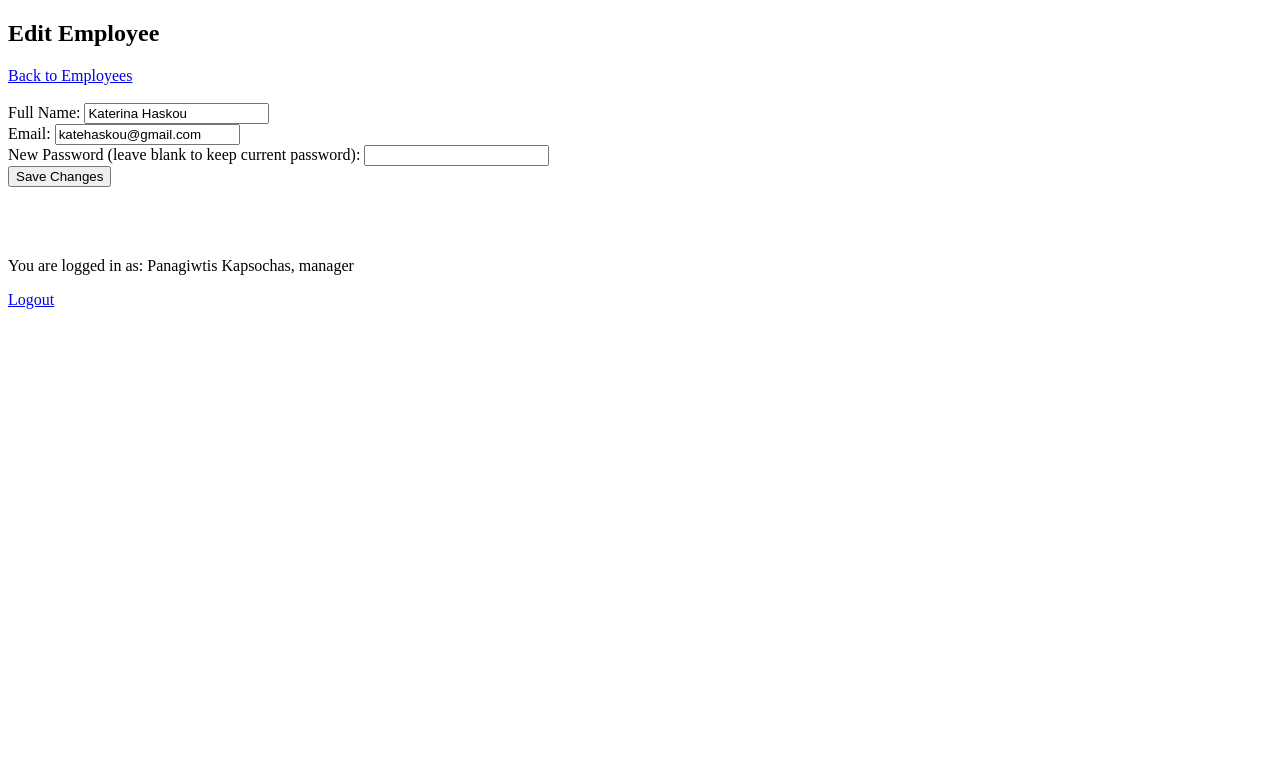
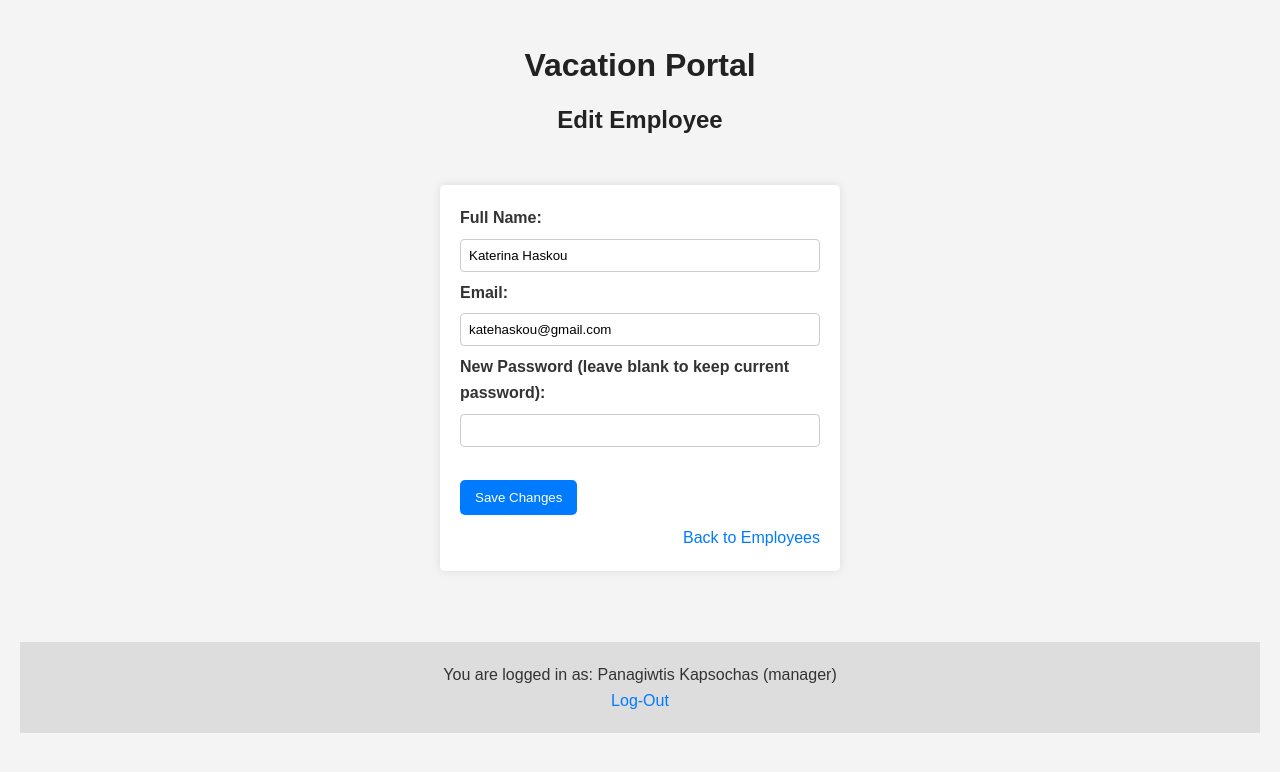
Before and after one commit to Panos2001-10/VACATION-PORTAL, a PHP site: page /editUserForm.php?id=1111112 in a window 1280 px wide. Shown: the top 772 px of the page. Run offline with PHP 8.4, Linux system fonts and the light colour scheme; a user stored in the database is signed in; data comes from the database, SQL or seed files in the repository.

Commit message:
-add the ui for the site with style.css

```diff
--- a/public/editUserForm.php
+++ b/public/editUserForm.php
@@ -30,10 +30,15 @@ if (!$employee) {
     <meta charset="UTF-8">
     <meta name="viewport" content="width=device-width, initial-scale=1.0">
     <title>Edit Employee</title>
+    <style>
+        <?php include __DIR__ .'/../public/style.css'; ?>
+    </style>
 </head>
 <body>
-    <h2>Edit Employee</h2>
-    <a href="manageUsersForm.php">Back to Employees</a><br>
+    <div class="main-title">
+        <h1>Vacation Portal</h1>
+        <h2>Edit Employee</h2>
+    </div>
 
     <br>
     <form action="editUser.php" method="POST">
@@ -49,20 +54,28 @@ if (!$employee) {
         <br>
         <label for="password">New Password (leave blank to keep current password):</label>
         <input type="password" name="password">
+        <br>
 
         <br>
         <button type="submit">Save Changes</button>
+
+        <br>
+        <div style="text-align: right; margin-top: 10px;">
+            <a href="manageUsersForm.php">Back to Employees</a>
+        </div>
     </form>
+
     <br>
     <div class="messages">
         <?php displayMessages(); ?>
     </div>
 
     <br>
-    <br>
-    <div class="logout">
-        <p>You are logged in as: <?php echo $_SESSION['user_full_name'], ", ", $_SESSION['user_role']?></p>
-        <a href="logout.php">Logout</a>
-    </div>
+    <footer>
+        <div class="logout">
+            <p>You are logged in as: <?php echo $_SESSION['user_full_name'] . " (" . $_SESSION['user_role'] . ")" ?></p>
+            <a href="logout.php">Log-Out</a>
+        </div>
+    </footer>
 </body>
 </html>
--- a/public/style.css
+++ b/public/style.css
@@ -0,0 +1,169 @@
+/* ======= Global Styles ======= */
+* {
+    margin: 0;
+    padding: 0;
+    box-sizing: border-box;
+    font-family: Arial, sans-serif;
+}
+
+/* ======= General Layout ======= */
+body {
+    background-color: #f4f4f4;
+    color: #333;
+    line-height: 1.6;
+    padding: 20px;
+}
+
+/* ======= Main ======= */
+body .main-title {
+    text-align: center;
+    padding: 20px;
+}
+
+
+/* ======= Typography ======= */
+h1 {
+    color: #222;
+    margin-bottom: 10px;
+}
+
+h2, h3 {
+    color: #222;
+}
+
+/* ======= Links ======= */
+a {
+    text-decoration: none;
+    color: #007BFF;
+}
+
+a:hover {
+    text-decoration: underline;
+}
+
+/* ======= Buttons ======= */
+button, .btn {
+    display: inline-block;
+    padding: 10px 15px;
+    background: #007BFF;
+    color: #fff;
+    border: none;
+    border-radius: 5px;
+    cursor: pointer;
+}
+
+button:hover, .btn:hover {
+    background: #0056b3;
+}
+
+/* ======= Forms ======= */
+form {
+    background: #fff;
+    padding: 20px;
+    border-radius: 5px;
+    box-shadow: 0 0 10px rgba(0, 0, 0, 0.1);
+    max-width: 400px;
+    margin: auto;
+}
+
+input, select {
+    width: 100%;
+    padding: 8px;
+    margin: 8px 0;
+    border: 1px solid #ccc;
+    border-radius: 4px;
+}
+
+label {
+    font-weight: bold;
+}
+
+.role-selection {
+    display: flex;
+    align-items: center;
+    gap: 20px;
+    padding: 10px 0;
+    margin-bottom: 20px;
+}
+
+.role-selection input[type="radio"] {
+    width: 18px;
+    height: 18px;
+    margin: 0;
+    cursor: pointer;
+}
+
+.role-selection label {
+    font-size: 16px;
+    cursor: pointer;
+    transition: color 0.3s ease;
+}
+
+.role-selection label:hover {
+    color: #007BFF;
+}
+
+textarea {
+    width: 100%;  /* Full width of its container */
+    height: 150px; /* Or any desired height */
+    padding: 10px; /* Adds some padding inside the textarea */
+    font-size: 14px; /* Sets the text size */
+    border-radius: 5px; /* Optional: rounds the corners */
+    border: 1px solid #ccc; /* Light border */
+    box-sizing: border-box; /* Ensures padding doesn't affect width */
+    resize: none; /* Disable resizing */
+}
+
+textarea:focus {
+    border-color: #007BFF; /* Highlight border on focus */
+    outline: none;
+}
+
+
+/* ======= Tables ======= */
+table {
+    width: 100%;
+    border-collapse: collapse;
+    margin: 20px 0;
+    background: #fff;
+}
+
+th, td {
+    padding: 10px;
+    border: 1px solid #ddd;
+    text-align: left;
+}
+
+th {
+    background: #007BFF;
+    color: #fff;
+}
+
+/* ======= Messages & Alerts ======= */
+.messages {
+    text-align: center;
+}
+
+.messages .success {
+    padding: 20px;
+    margin-top: 20px;
+    margin-bottom: 20px;
+    background: #d4edda;
+    color: #155724;
+}
+
+.messages .error {
+    padding: 20px;
+    margin-top: 20px;
+    margin-bottom: 20px;
+    background: #f8d7da;
+    color: #721c24;
+}
+
+/* ======= Footer ======= */
+footer {
+    text-align: center;
+    padding: 20px;
+    margin-top: 20px;
+    background: #ddd;
+}
```
Also changed, not shown: public/createUserForm.php (+17 -6 lines), public/index.php (+9 -3 lines), public/manageRequestsForm.php (+18 -7 lines), public/manageUsersForm.php (+14 -6 lines), public/requestSubmitionForm.php (+23 -4 lines), public/vacationRequestsForm.php (+15 -8 lines).
